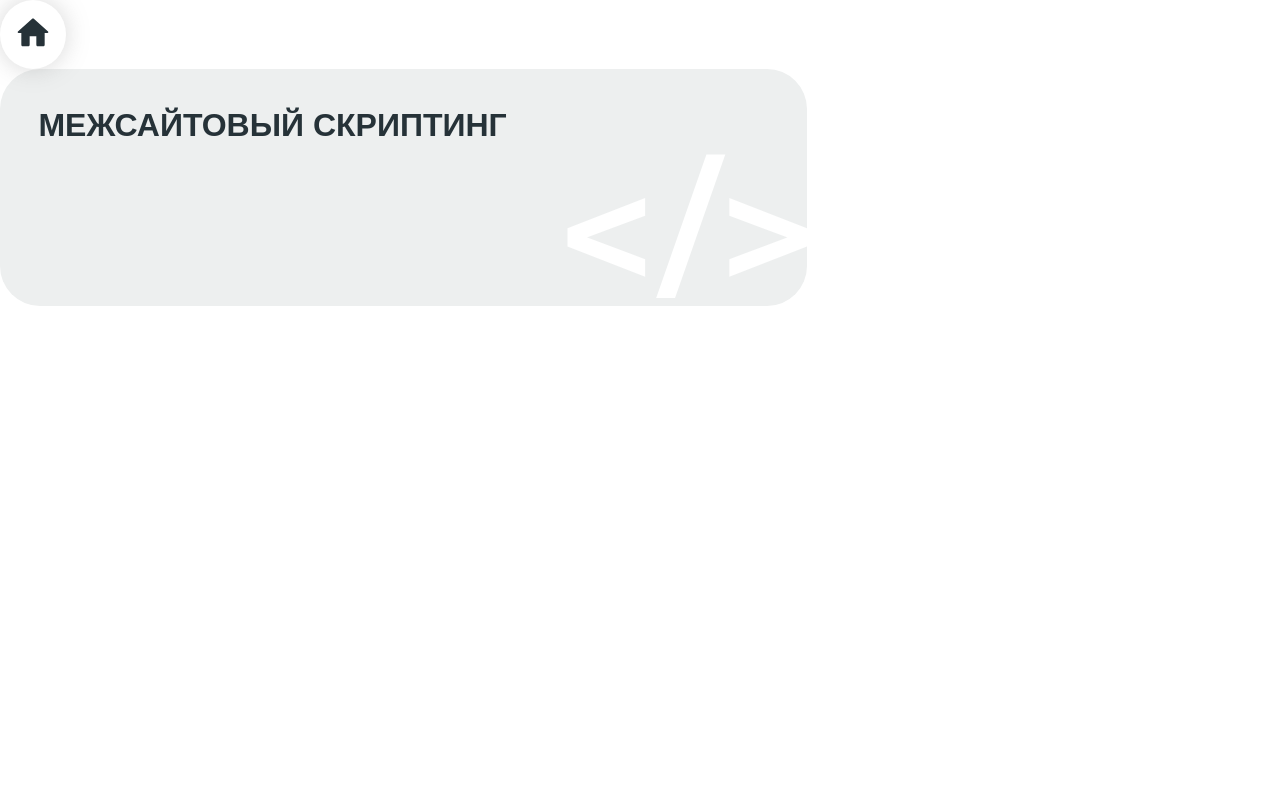
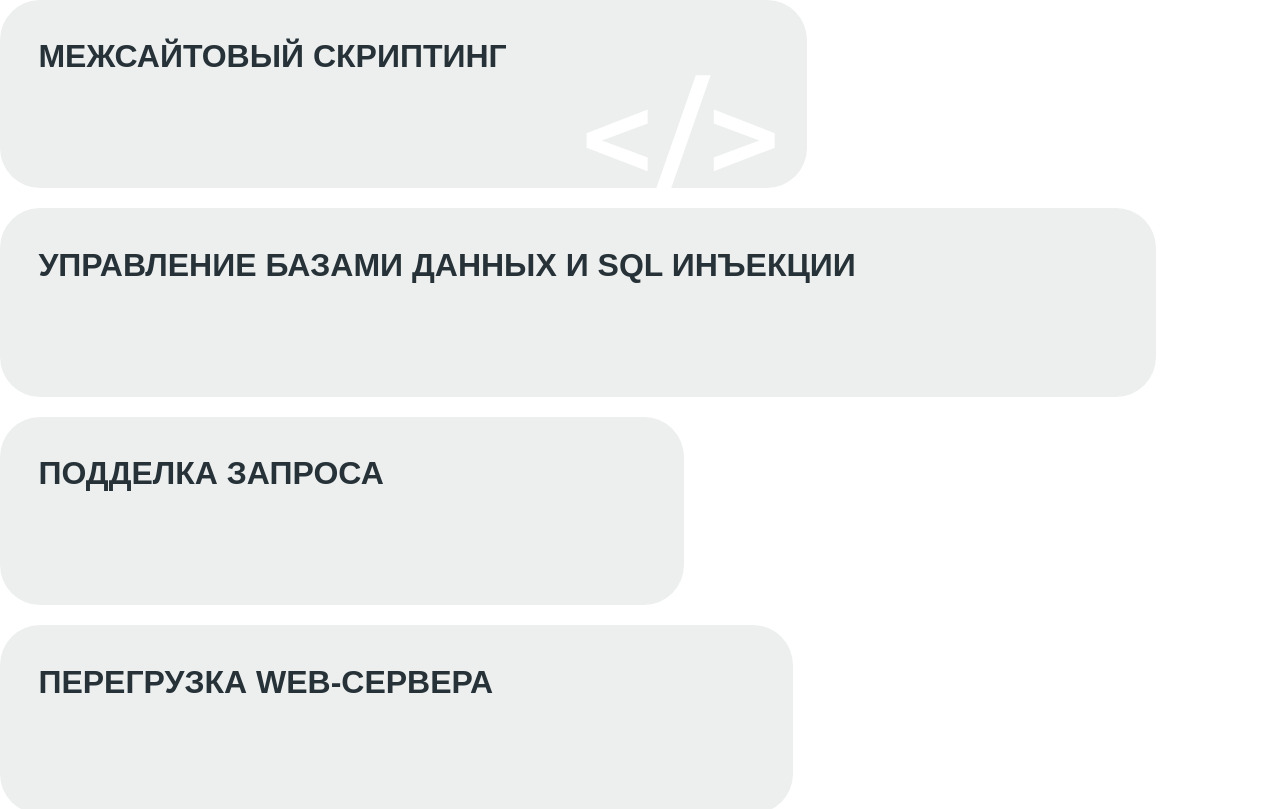
Before and after one commit to getong10/infosec, a Vue app: page / in a window 1280 px wide. Shown: the top 809 px of the page. Built offline with nearby package versions, Linux system fonts and the light colour scheme.

Commit message:
added main-menu

```diff
--- a/src/App.vue
+++ b/src/App.vue
@@ -1,28 +1,14 @@
 <template>
   <div>
-    <home-button></home-button>
-    <menu-button :svgProp="svgXSS">межсайтовый скриптинг</menu-button>
+    <MainMenu></MainMenu>
   </div>
 </template>
 
 <script>
+import MainMenu from "@/components/MainMenu.vue";
+
 export default {
-  data() {
-    return {
-      svgXSS: '<svg xmlns="http://www.w3.org/2000/svg" width="100%" height="100%" viewBox="0 0 253 161" fill="none">\n' +
-          '  <g clip-path="url(#clip0_573_206)">\n' +
-          '    <path d="M116.49 143.132L51 117.669V102.306L116.49 76.8429V91.6369L56.5403 114.113V105.862L116.49 128.338V143.132Z" fill="white"/>\n' +
-          '    <path d="M121.297 174L168.177 40H184.088L137.208 174H121.297Z" fill="white"/>\n' +
-          '    <path d="M187.51 143.132V128.338L247.46 105.862V114.113L187.51 91.6369V76.8429L253 102.306V117.669L187.51 143.132Z" fill="white"/>\n' +
-          '  </g>\n' +
-          '  <defs>\n' +
-          '    <clipPath id="clip0_573_206">\n' +
-          '      <rect width="253" height="161" rx="38" fill="white"/>\n' +
-          '    </clipPath>\n' +
-          '  </defs>\n' +
-          '</svg>'
-    }
-  }
+  components: {MainMenu}
 }
 </script>
 
--- /dev/null
+++ b/src/components/MainMenu.vue
@@ -0,0 +1,48 @@
+<template>
+  <div>
+    <div class="grid-menu">
+      <menu-button :svgProp="svgXSS">Межсайтовый скриптинг</menu-button>
+      <menu-button :svgProp="svgSQL">управление базами данных И sql инъекции</menu-button>
+      <menu-button :svgProp="svgCSRF">пОДДЕЛКА
+        ЗАПРОСА</menu-button>
+      <menu-button :svgProp="svgDDoS">перегрузка
+        web-сервера</menu-button>
+      <menu-button :svgProp="svgPass">ПЕРЕБОР
+        паролей</menu-button>
+      <menu-button :svgProp="svgClickjeking">кликджекинг</menu-button>
+    </div>
+  </div>
+</template>
+
+<script>
+export default {
+  data() {
+    return {
+      svgXSS: '<svg xmlns="http://www.w3.org/2000/svg" width="100%" height="100%" viewBox="0 0 253 161" fill="none">\n' +
+          '  <g clip-path="url(#clip0_573_206)">\n' +
+          '    <path d="M116.49 143.132L51 117.669V102.306L116.49 76.8429V91.6369L56.5403 114.113V105.862L116.49 128.338V143.132Z" fill="white"/>\n' +
+          '    <path d="M121.297 174L168.177 40H184.088L137.208 174H121.297Z" fill="white"/>\n' +
+          '    <path d="M187.51 143.132V128.338L247.46 105.862V114.113L187.51 91.6369V76.8429L253 102.306V117.669L187.51 143.132Z" fill="white"/>\n' +
+          '  </g>\n' +
+          '  <defs>\n' +
+          '    <clipPath id="clip0_573_206">\n' +
+          '      <rect width="253" height="161" rx="38" fill="white"/>\n' +
+          '    </clipPath>\n' +
+          '  </defs>\n' +
+          '</svg>',
+      svgSQL: '',
+      svgCSRF: '',
+      svgDDoS: '',
+      svgPass: '',
+      svgClickjeking: '',
+    }
+  }
+}
+</script>
+
+<style scoped>
+.grid-menu {
+  display: grid;
+  gap: 20px;
+}
+</style>
--- a/src/components/UI/MenuButton.vue
+++ b/src/components/UI/MenuButton.vue
@@ -3,7 +3,7 @@
     <button
         class="menu-button">
       <slot></slot>
-        <div v-html="svgProp"></div>
+        <svg v-html="svgProp"></svg>
     </button>
   </div>
 </template>
--- a/src/router/router.js
+++ b/src/router/router.js
@@ -6,7 +6,7 @@ const routes = [
     {
         path: '/',
         component: App
-    }
+    },
 ]
 
 const router = createRouter({
```
Also changed, not shown: src/pages/MainPage.vue (line endings or trailing spaces).
